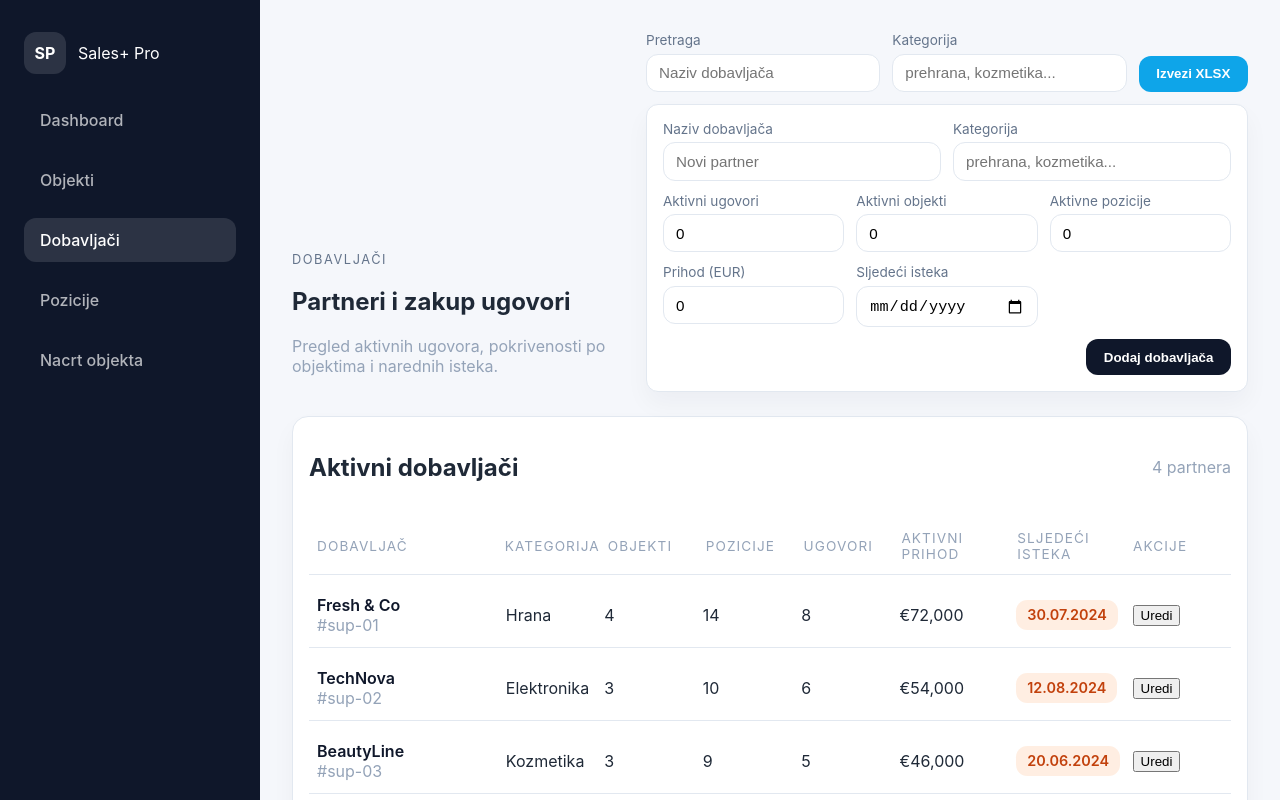
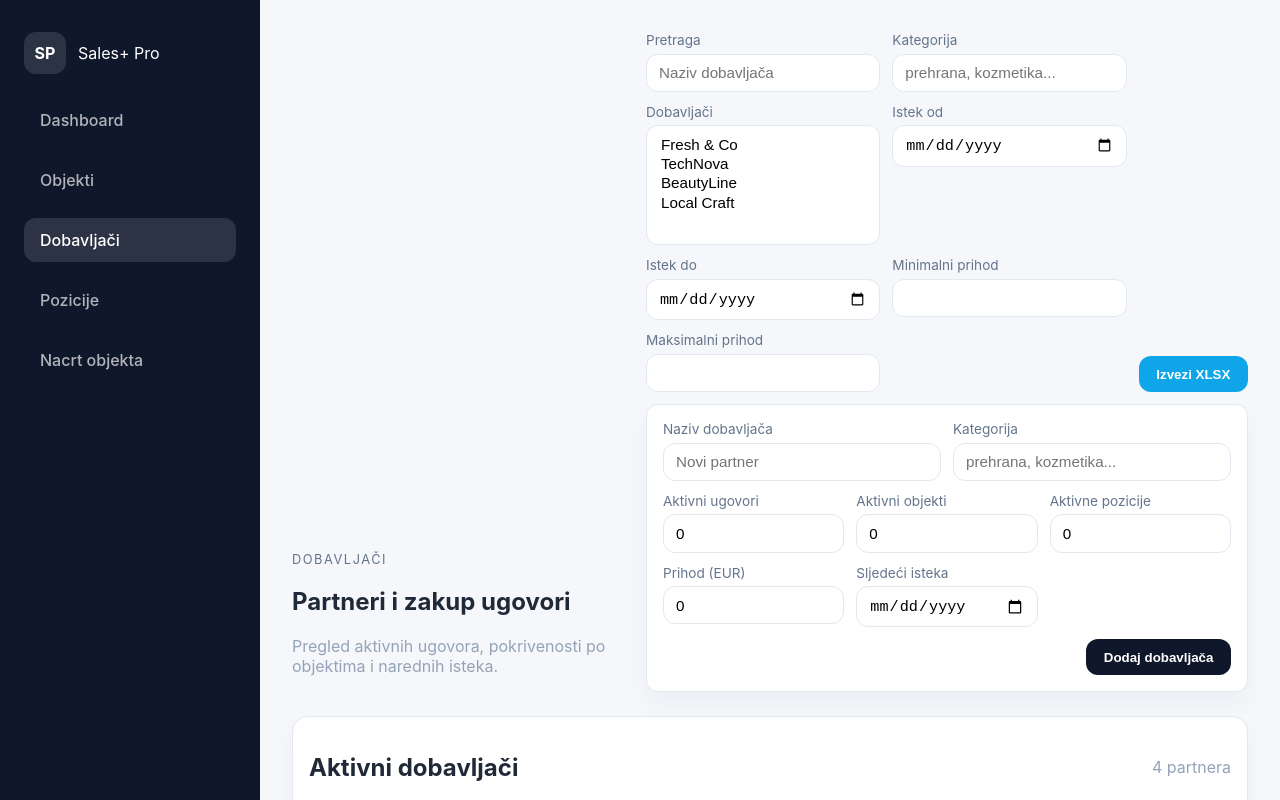
Before and after one commit to mirzasprog/sales-plus-pro, an Angular app in the folder frontend/: page /suppliers in a window 1280 px wide. Shown: the top 800 px of the page. Built offline with nearby package versions, Linux system fonts and the light colour scheme.

Commit message:
Add filters for supplier report export

```diff
--- a/frontend/src/app/features/suppliers/pages/supplier-list-page.component.html
+++ b/frontend/src/app/features/suppliers/pages/supplier-list-page.component.html
@@ -14,6 +14,30 @@
         <label>
           Kategorija
           <input type="text" formControlName="category" placeholder="prehrana, kozmetika..." />
+        </label>
+        <label>
+          Dobavljači
+          <select multiple formControlName="selectedSuppliers" size="3">
+            <option *ngFor="let supplier of allSuppliers$ | async" [value]="supplier.id">
+              {{ supplier.name }}
+            </option>
+          </select>
+        </label>
+        <label>
+          Istek od
+          <input type="date" formControlName="expiryFrom" />
+        </label>
+        <label>
+          Istek do
+          <input type="date" formControlName="expiryTo" />
+        </label>
+        <label>
+          Minimalni prihod
+          <input type="number" min="0" formControlName="minRevenue" />
+        </label>
+        <label>
+          Maksimalni prihod
+          <input type="number" min="0" formControlName="maxRevenue" />
         </label>
       </form>
       <button type="button" class="secondary" (click)="exportReport()">Izvezi XLSX</button>
--- a/frontend/src/app/features/suppliers/pages/supplier-list-page.component.scss
+++ b/frontend/src/app/features/suppliers/pages/supplier-list-page.component.scss
@@ -21,7 +21,7 @@
 
     form {
       display: grid;
-      grid-template-columns: repeat(2, minmax(200px, 1fr));
+      grid-template-columns: repeat(auto-fit, minmax(180px, 1fr));
       gap: 0.75rem;
       flex: 1;
     }
@@ -98,6 +98,16 @@
     background: #fff;
     font-size: 0.95rem;
   }
+
+  select {
+    margin-top: 0.35rem;
+    padding: 0.6rem 0.75rem;
+    border-radius: 0.75rem;
+    border: 1px solid #e2e8f0;
+    background: #fff;
+    font-size: 0.95rem;
+    min-height: 120px;
+  }
 }
 
 .card {
--- a/frontend/src/app/features/suppliers/pages/supplier-list-page.component.ts
+++ b/frontend/src/app/features/suppliers/pages/supplier-list-page.component.ts
@@ -1,7 +1,7 @@
 import { ChangeDetectionStrategy, Component, OnInit } from '@angular/core';
 import { FormBuilder, Validators } from '@angular/forms';
-import { Observable } from 'rxjs';
-import { map, startWith, switchMap, take } from 'rxjs/operators';
+import { Observable, combineLatest } from 'rxjs';
+import { map, startWith, take } from 'rxjs/operators';
 import { SupplierService } from '../../../core/services/supplier.service';
 import { NotificationService } from '../../../core/services/notification.service';
 import { ReportExportService } from '../../../core/services/report-export.service';
@@ -16,7 +16,12 @@ import { Supplier } from '../../../shared/models/supplier.model';
 export class SupplierListPageComponent implements OnInit {
   readonly filterForm = this.fb.group({
     search: [''],
-    category: ['']
+    category: [''],
+    selectedSuppliers: [[] as string[]],
+    expiryFrom: [''],
+    expiryTo: [''],
+    minRevenue: [''],
+    maxRevenue: ['']
   });
 
   readonly createForm = this.fb.group({
@@ -29,6 +34,7 @@ export class SupplierListPageComponent implements OnInit {
     nextExpiry: ['']
   });
 
+  readonly allSuppliers$ = this.supplierService.getAll();
   suppliers$!: Observable<Supplier[]>;
   editingSupplier: Supplier | null = null;
   readonly editForm = this.fb.group({
@@ -50,16 +56,42 @@ export class SupplierListPageComponent implements OnInit {
 
   ngOnInit(): void {
     const filters$ = this.filterForm.valueChanges.pipe(startWith(this.filterForm.value));
-    this.suppliers$ = filters$.pipe(
-      switchMap((filters) =>
-        this.supplierService.getAll().pipe(
-          map((suppliers) =>
-            suppliers.filter((supplier) =>
-              supplier.name.toLowerCase().includes((filters.search ?? '').toLowerCase()) &&
-              (filters.category ? supplier.category.toLowerCase().includes(filters.category.toLowerCase()) : true)
-            )
-          )
-        )
+    this.suppliers$ = combineLatest([this.allSuppliers$, filters$]).pipe(
+      map(([suppliers, filters]) =>
+        suppliers.filter((supplier) => {
+          const matchSearch = supplier.name
+            .toLowerCase()
+            .includes((filters.search ?? '').toLowerCase());
+          const matchCategory = filters.category
+            ? supplier.category.toLowerCase().includes(filters.category.toLowerCase())
+            : true;
+          const matchSelection = (filters.selectedSuppliers?.length ?? 0) > 0
+            ? (filters.selectedSuppliers as string[]).includes(supplier.id)
+            : true;
+
+          const expiryDate = supplier.nextExpiry ? new Date(supplier.nextExpiry) : null;
+          const matchExpiryFrom = filters.expiryFrom
+            ? expiryDate !== null && expiryDate >= new Date(filters.expiryFrom)
+            : true;
+          const matchExpiryTo = filters.expiryTo
+            ? expiryDate !== null && expiryDate <= new Date(filters.expiryTo)
+            : true;
+
+          const minRevenue = filters.minRevenue ? Number(filters.minRevenue) : null;
+          const maxRevenue = filters.maxRevenue ? Number(filters.maxRevenue) : null;
+          const matchMinRevenue = minRevenue !== null ? supplier.activeRevenue >= minRevenue : true;
+          const matchMaxRevenue = maxRevenue !== null ? supplier.activeRevenue <= maxRevenue : true;
+
+          return (
+            matchSearch &&
+            matchCategory &&
+            matchSelection &&
+            matchExpiryFrom &&
+            matchExpiryTo &&
+            matchMinRevenue &&
+            matchMaxRevenue
+          );
+        })
       )
     );
   }
@@ -150,15 +182,31 @@ export class SupplierListPageComponent implements OnInit {
   }
 
   exportReport(): void {
-    this.suppliers$.pipe(take(1)).subscribe((suppliers) => {
+    combineLatest([this.suppliers$, this.allSuppliers$])
+      .pipe(take(1))
+      .subscribe(([suppliers, allSuppliers]) => {
         const filters = this.filterForm.value;
+        const supplierNamesMap = new Map<string, string>(
+          allSuppliers.map((supplier) => [supplier.id, supplier.name])
+        );
+
         this.reportExport.exportToXlsx({
           data: suppliers,
           fileName: 'dobavljaci-izvjestaj',
           worksheetName: 'Dobavljači',
           criteria: {
             Pretraga: filters.search || undefined,
-          Kategorija: filters.category || undefined
+            Kategorija: filters.category || undefined,
+            Dobavljači:
+              filters.selectedSuppliers && filters.selectedSuppliers.length > 0
+                ? (filters.selectedSuppliers as string[])
+                    .map((id) => supplierNamesMap.get(id) ?? id)
+                    .join(', ')
+                : undefined,
+            'Istek od': filters.expiryFrom || undefined,
+            'Istek do': filters.expiryTo || undefined,
+            'Minimalni prihod': filters.minRevenue || undefined,
+            'Maksimalni prihod': filters.maxRevenue || undefined
           },
           mapRow: (supplier) => ({
             Naziv: supplier.name,
```
Lines whose indentation alone changed are shown as unchanged.
